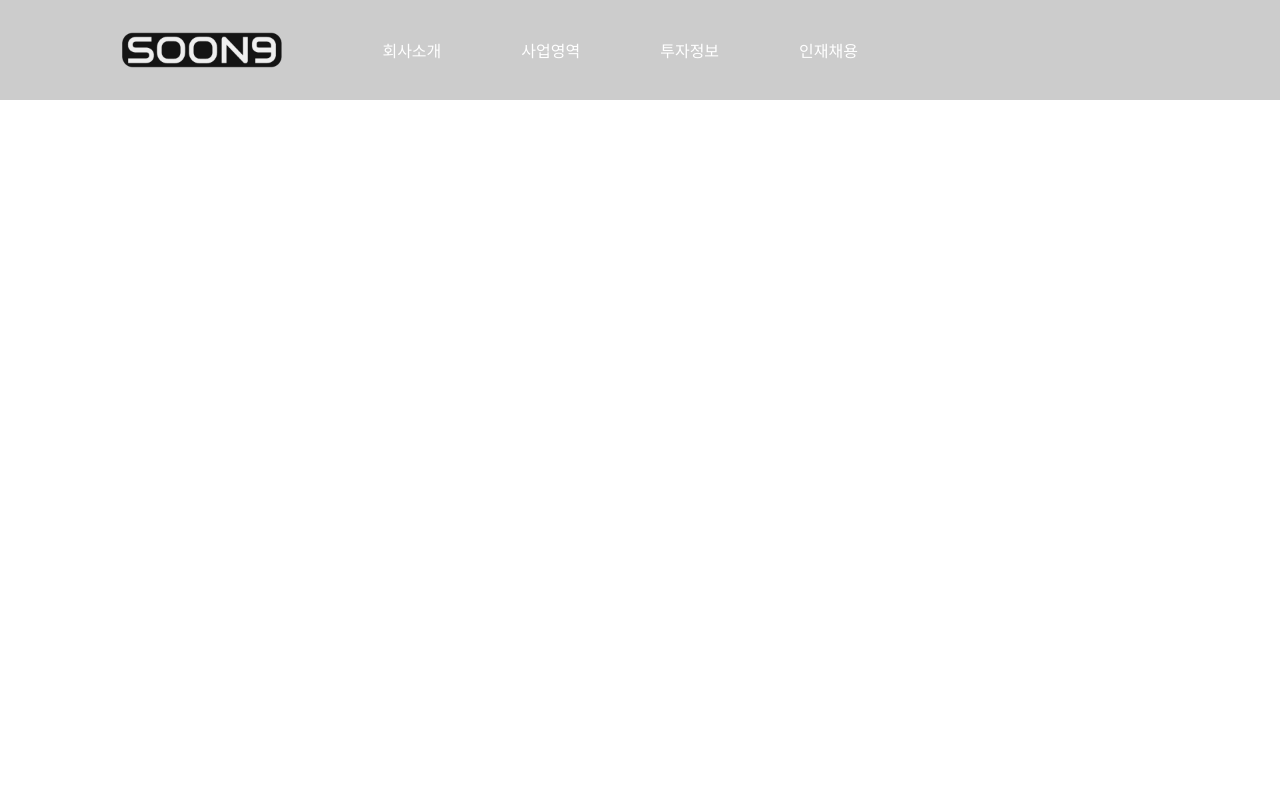
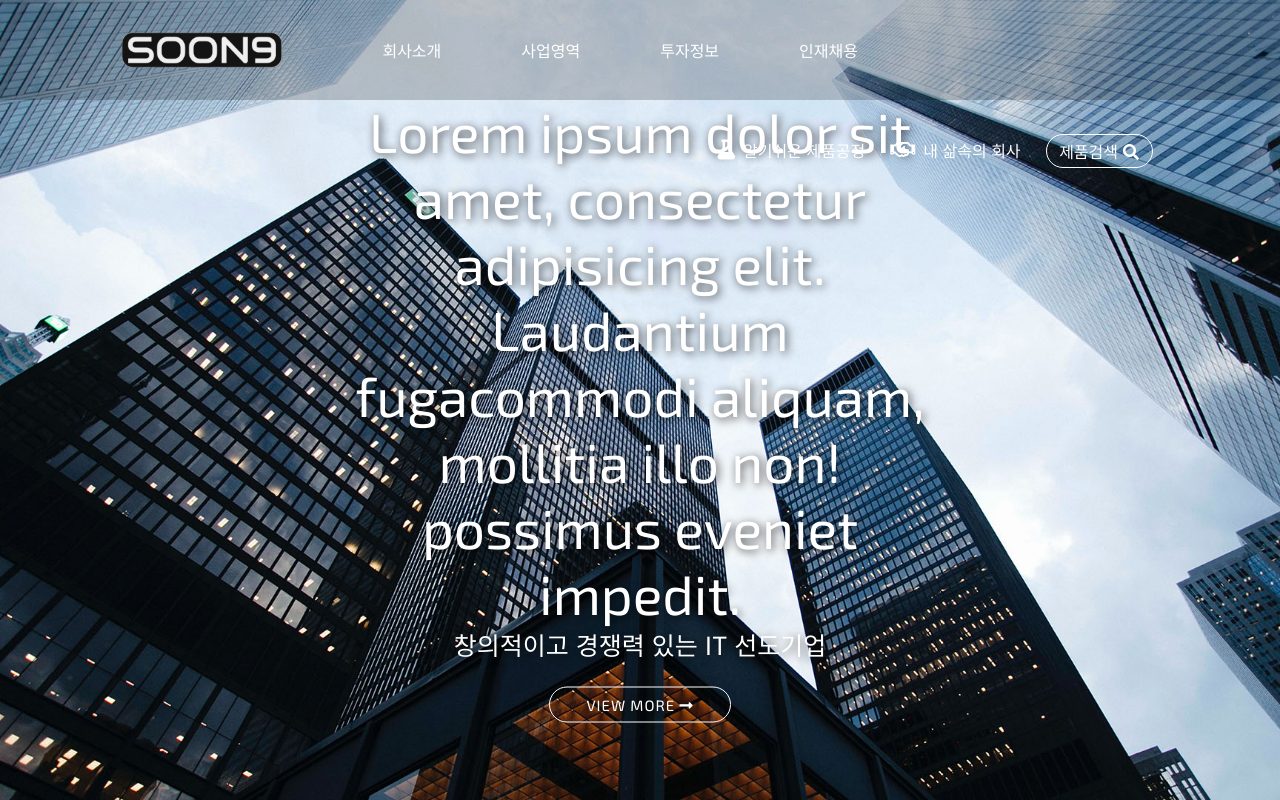
Before and after one commit to Lenson-Lee/css-boiler-plate1, a plain HTML site: page index.html in a window 1280 px wide. Drawn offline with nearby package versions, Linux system fonts and the light colour scheme.

Commit message:
[21.02.08] # section main 작업

```diff
--- a/css/main.css
+++ b/css/main.css
@@ -33,6 +33,8 @@ header {
     background: rgba(0,0,0, 0.2);
     height: 100px;
     line-height: 100px;
+    position: fixed;
+    z-index: 100;
 }
 
 header .inner-header {
@@ -106,3 +108,72 @@ header .inner-header .tnb li:nth-child(2) a i {
 header .inner-header .tnb li:last-child a i {
     margin-left: 5px;
 }
+
+/* section main */
+section.main {
+    /* background: orange; */
+    background: url('../img/vis_4.jpg') no-repeat center/cover fixed;
+    height: 100vh;
+    position: relative;
+}
+
+section.main .main-title {
+    /* background: tomato; */
+    text-align: center;
+    color: #fff;
+    text-shadow: 2px 2px 10px rgba(0,0,0, 0.7);
+
+    /* 박스를 화면 정중앙에 배치 */
+    position: absolute;
+    left: 50%;
+    top: 50%;
+    transform: translate(-50%, -50%);
+
+    animation: uprising 1s;
+}
+@keyframes uprising {
+    0% {
+        opacity: 0;
+        top: 60%;
+    }
+    100% {
+        opacity: 1;
+        top: 50%;
+    }
+}
+
+section.main .main-title h2 {
+    font-size: 55px;
+    margin-top: 20px;
+}
+section.main .main-title p {
+    font-size: 25px;
+    margin-bottom: 25px;
+}
+
+section.main .main-title .view {
+    display: block;
+    font-size: 15px;
+    border: 1px solid #fff;
+    border-radius: 40px;
+    width: 180px;
+    margin: 0 auto;
+    padding: 8px 0;
+    letter-spacing: 1px;
+
+    position: relative;
+    overflow: hidden;
+}
+section.main .main-title .view::after {
+    content: '';
+    width: 0;
+    height: 100%;
+    background: rgba(255,255,255, 0.4);
+    position: absolute;
+    left: 0;
+    top: 0;
+    transition: 0.3s;
+}
+section.main .main-title .view:hover::after {
+    width: 100%;
+}
--- a/index.html
+++ b/index.html
@@ -46,6 +46,19 @@
                 </nav>
             </div>
         </header>
+        <!-- //header -->
+
+        <!-- section.main -->
+        <section class="main">
+            <div class="main-title">
+                <h2 class="en">Lorem ipsum dolor sit amet, consectetur adipisicing elit. Laudantium fugacommodi aliquam,
+                    mollitia illo non!
+                    possimus eveniet impedit.</h2>
+                <p>창의적이고 경쟁력 있는 IT 선도기업</p>
+                <a href="#" class="view en">VIEW MORE <i class="fas fa-long-arrow-alt-right"></i></a>
+            </div>
+        </section>
+        <!-- //section.main -->
 
 
     </div>
```
